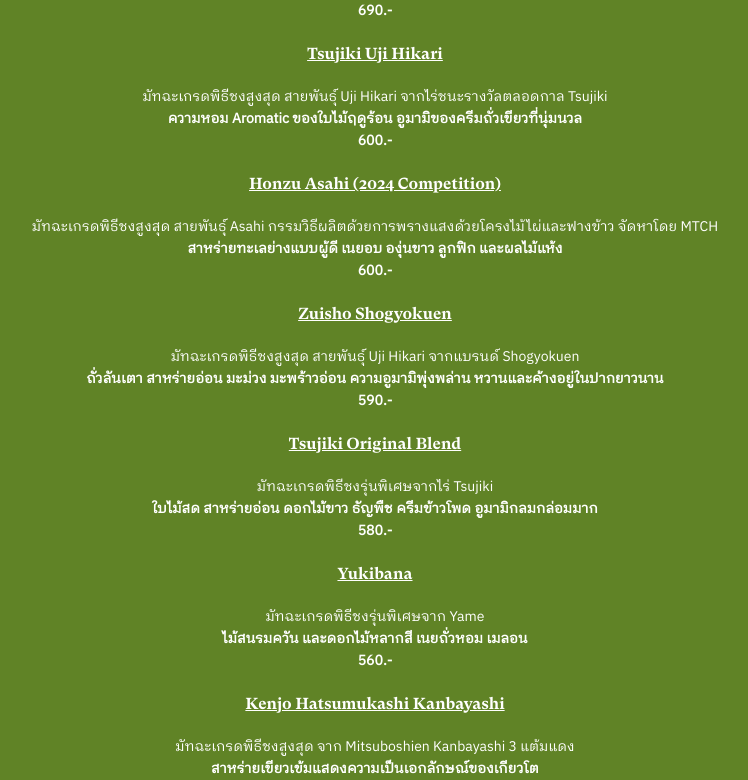
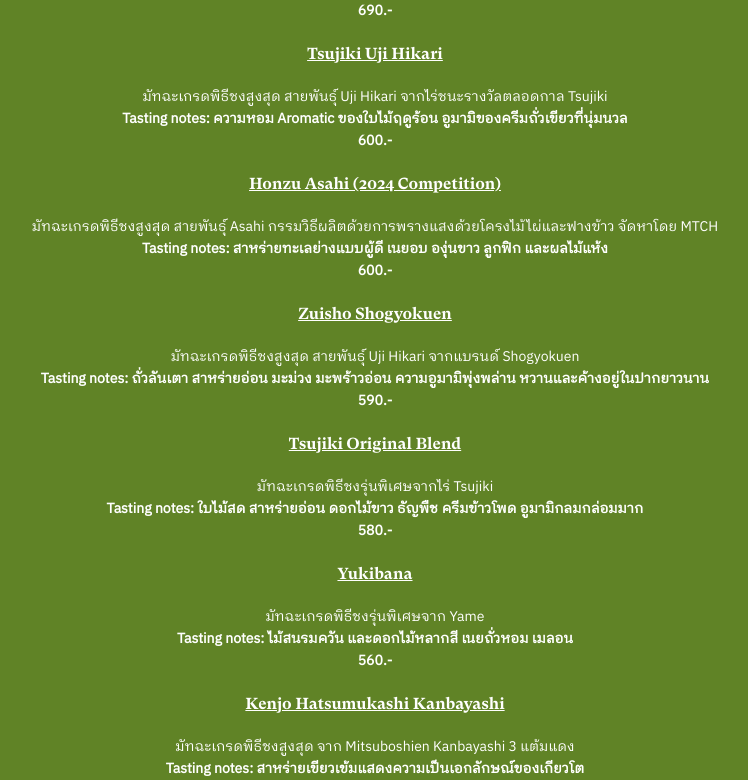
Before and after one commit to the-purist-artisan/flavorpedia, a React (Create React App) app: page /#/tot-03-25 in a window 1280 px wide. Shown: the part 1700-2480 px from the top of the page, without its empty margins (265-1013 px from the left). Built offline with nearby package versions, Linux system fonts and the light colour scheme; a web font is replaced by a local one.

Commit message:
feat: :sparkles: new flavours

```diff
--- a/src/MenuFlavors/TasteOfTea-03-25/Flavors.ts
+++ b/src/MenuFlavors/TasteOfTea-03-25/Flavors.ts
@@ -17,7 +17,7 @@ const matcha: Flavor = {
       description:
         "มัทฉะเกรดพิธีชงสูงสุด สายพันธุ์ Narino จากแบรนด์ Horii Shichimeien",
       tastingNotes:
-        "ไวท์ช็อกโกแลต เนย ขนมปัง รสสัมผัสในปากที่ครีมมี่ด้วยความอูมามิที่เข้มข้น ความฝาดน้อยแทบไม่มี",
+        "Tasting notes: ไวท์ช็อกโกแลต เนย ขนมปัง รสสัมผัสในปากที่ครีมมี่ด้วยความอูมามิที่เข้มข้น ความฝาดน้อยแทบไม่มี",
     },
     {
       name: "Tsujiki Uji Hikari",
@@ -25,7 +25,7 @@ const matcha: Flavor = {
       description:
         "มัทฉะเกรดพิธีชงสูงสุด สายพันธุ์ Uji Hikari จากไร่ชนะรางวัลตลอดกาล Tsujiki",
       tastingNotes:
-        "ความหอม Aromatic ของใบไม้ฤดูร้อน อูมามิของครีมถั่วเขียวที่นุ่มนวล",
+        "Tasting notes: ความหอม Aromatic ของใบไม้ฤดูร้อน อูมามิของครีมถั่วเขียวที่นุ่มนวล",
     },
     {
       name: "Honzu Asahi (2024 Competition)",
@@ -33,7 +33,7 @@ const matcha: Flavor = {
       description:
         "มัทฉะเกรดพิธีชงสูงสุด สายพันธุ์ Asahi กรรมวิธีผลิตด้วยการพรางแสงด้วยโครงไม้ไผ่และฟางข้าว จัดหาโดย MTCH",
       tastingNotes:
-        "สาหร่ายทะเลย่างแบบผู้ดี เนยอบ องุ่นขาว ลูกฟิก และผลไม้แห้ง",
+        "Tasting notes: สาหร่ายทะเลย่างแบบผู้ดี เนยอบ องุ่นขาว ลูกฟิก และผลไม้แห้ง",
     },
     {
       name: "Zuisho Shogyokuen",
@@ -41,27 +41,29 @@ const matcha: Flavor = {
       description:
         "มัทฉะเกรดพิธีชงสูงสุด สายพันธุ์ Uji Hikari จากแบรนด์ Shogyokuen",
       tastingNotes:
-        "ถั่วลันเตา สาหร่ายอ่อน มะม่วง มะพร้าวอ่อน ความอูมามิพุ่งพล่าน หวานและค้างอยู่ในปากยาวนาน",
+        "Tasting notes: ถั่วลันเตา สาหร่ายอ่อน มะม่วง มะพร้าวอ่อน ความอูมามิพุ่งพล่าน หวานและค้างอยู่ในปากยาวนาน",
     },
     {
       name: "Tsujiki Original Blend",
       price: 580,
       description: "มัทฉะเกรดพิธีชงรุ่นพิเศษจากไร่ Tsujiki",
       tastingNotes:
-        "ใบไม้สด สาหร่ายอ่อน ดอกไม้ขาว ธัญพืช ครีมข้าวโพด อูมามิกลมกล่อมมาก",
+        "Tasting notes: ใบไม้สด สาหร่ายอ่อน ดอกไม้ขาว ธัญพืช ครีมข้าวโพด อูมามิกลมกล่อมมาก",
     },
     {
       name: "Yukibana",
       price: 560,
       description: "มัทฉะเกรดพิธีชงรุ่นพิเศษจาก Yame",
-      tastingNotes: "ไม้สนรมควัน และดอกไม้หลากสี เนยถั่วหอม เมลอน",
+      tastingNotes:
+        "Tasting notes: ไม้สนรมควัน และดอกไม้หลากสี เนยถั่วหอม เมลอน",
     },
     {
       name: "Kenjo Hatsumukashi Kanbayashi",
       price: 550,
       description:
         "มัทฉะเกรดพิธีชงสูงสุด จาก Mitsuboshien Kanbayashi 3 แต้มแดง",
-      tastingNotes: "สาหร่ายเขียวเข้มแสดงความเป็นเอกลักษณ์ของเกียวโต",
+      tastingNotes:
+        "Tasting notes: สาหร่ายเขียวเข้มแสดงความเป็นเอกลักษณ์ของเกียวโต",
     },
     {
       name: "Yame No Sora",
@@ -69,14 +71,14 @@ const matcha: Flavor = {
       description:
         "มัทฉะเกรดพิธีชงสูงสุด จากไร่ชาเก่าแก่อายุกว่า 300 ปี ณ เมือง Yame จัดหาโดย PAGUcha",
       tastingNotes:
-        "หอมมันถั่วแมคาเดเมียคั่วกลาง ผลไม้สุกแบบกล้วย อูมามิทะเลข้าวเกรียบกุ้ง ซับซ้อนยาวนาน",
+        "Tasting notes: หอมมันถั่วแมคาเดเมียคั่วกลาง ผลไม้สุกแบบกล้วย อูมามิทะเลข้าวเกรียบกุ้ง ซับซ้อนยาวนาน",
     },
     {
       name: "Hana Asahi",
       price: 450,
       description: "มัทฉะเกรดพิธีชงสูงสุด จาก Uejima Sourokuen สายพันธุ์ Asahi",
       tastingNotes:
-        "อูมามิโทนถั่วอัลมอนด์ และถั่วลิสง หอมกลิ่นดอกไม้สีขาว และเหลืองอ่อนๆ",
+        "Tasting notes: อูมามิโทนถั่วอัลมอนด์ และถั่วลิสง หอมกลิ่นดอกไม้สีขาว และเหลืองอ่อนๆ",
     },
   ],
 };
@@ -94,40 +96,41 @@ const westernTea: Flavor = {
       price: 350,
       description:
         "ชาดำเรือธงในตำนาน จาก Mariage Frères ผสมผสานอย่างลงตัวด้วยกลิ่นผลไม้ ดอกไม้ และมอลต์",
-      tastingNotes: "แพร์ ลิ้นจี่ สตรอว์เบอร์รี แครนเบอร์รี เมลอน ครีม มอลต์",
+      tastingNotes:
+        "Tasting notes: แพร์ ลิ้นจี่ สตรอว์เบอร์รี แครนเบอร์รี เมลอน ครีม มอลต์",
     },
     {
-      name: "French Earl Grey",
+      name: "T2 French Earl Grey",
       price: 300,
       description:
         "ชาดำเอิร์ลเกรย์จาก T2 หอมฟุ้งด้วยกลิ่นผลไม้นานาชนิด กุหลาบ ปิดท้ายด้วยส้มเบอกาม็อท",
-      tastingNotes: "ผลไม้ กุหลาบ ดอกทานตะวัน กระเจี๊ยบ",
+      tastingNotes: "Tasting notes: ผลไม้ กุหลาบ ดอกทานตะวัน กระเจี๊ยบ",
     },
     {
       name: "Fortmason",
       price: 300,
       description:
         "ชาดำเบส Darjeeling และ อู่หลงผสมโดย Fortnum and Mason แบรนด์ชั้นนำสุดคลาสสิกจากอังกฤษ",
-      tastingNotes: "ดอกส้มสดสีขาว และ เครื่องเทศอ่อนฤดูร้อน",
+      tastingNotes: "Tasting notes: ดอกส้มสดสีขาว และ เครื่องเทศอ่อนฤดูร้อน",
     },
     {
       name: "Nil Noir",
       price: 300,
       description: "ชาดำรุ่นพิเศษจาก Mariage Freres กลิ่นผลไม้และซิตรัส",
-      tastingNotes: "น้ำผึ้ง มะนาว ตะไคร้ มอลต์ พีช",
+      tastingNotes: "Tasting notes: น้ำผึ้ง มะนาว ตะไคร้ มอลต์ พีช",
     },
     {
       name: "Montagne D’OR",
       price: 300,
       description:
         "ชาดำเบลนด์สุดหอมรุ่น Exclusive จาก Mariage Frères แรงบันดาลใจจากพื้นที่สามเหลี่ยมทองคำ",
-      tastingNotes: "ลิ้นจี่ กุหลาบ เสาวรส",
+      tastingNotes: "Tasting notes: ลิ้นจี่ กุหลาบ เสาวรส",
     },
     {
       name: "Lupicia Piccolo",
       price: 300,
       description: "ชา Rooibos ไม่มีคาเฟอีน รสชาติน่ารัก เด็กเล็กทานได้",
-      tastingNotes: "น้ำผึ้ง แอปริคอต เบอร์รี่หวาน",
+      tastingNotes: "Tasting notes: น้ำผึ้ง แอปริคอต เบอร์รี่หวาน",
     },
   ],
 };
@@ -145,7 +148,7 @@ const easternTea: Flavor = {
       description:
         "ชาตงฟางเหม่ยเหริน (นางงามบูรพา) ชนะรางวัลฤดูร้อนจากบ้านปี้หลิง ตำบลเอ๋อเหม่ย จังหวัดชินจู๋ ประเทศไต้หวัน",
       tastingNotes:
-        "ดอกไม้ และน้ำผึ้งที่ชัดเจน ตามด้วยรสผลไม้ ปิดท้ายด้วยรสหมักของสายพันธุ์ชิงซินต้าโหม่ว กลิ่น และรสของชามีความซับซ้อน มีความฟงฝู่ 豐富 จัดเต็ม ไม่แบน มีหลากหลายมิติ รสชาติทิ้งท้ายยาวนาน",
+        "Tasting notes: ดอกไม้ และน้ำผึ้งที่ชัดเจน ตามด้วยรสผลไม้ ปิดท้ายด้วยรสหมักของสายพันธุ์ชิงซินต้าโหม่ว กลิ่น และรสของชามีความซับซ้อน มีความฟงฝู่ 豐富 จัดเต็ม ไม่แบน มีหลากหลายมิติ รสชาติทิ้งท้ายยาวนาน",
     },
     {
       name: "Tie Guan Yin No.1 Award (鐵觀音)",
@@ -153,7 +156,7 @@ const easternTea: Flavor = {
       description:
         "ชาเถี่ยกวนอิน (ทิกวนอิม) รางวัลที่ 1 จากเวทีแข่งขันประกวดชา Muzha",
       tastingNotes:
-        "ผลไม้สุก ดอกไม้หลากหลายชนิด มีชั้นรสชาติหลายชั้น ความเครื่องเทศอ่อน ทิ้งปลายรสอูมามิ ไร้ความขม",
+        "Tasting notes: ผลไม้สุก ดอกไม้หลากหลายชนิด มีชั้นรสชาติหลายชั้น ความเครื่องเทศอ่อน ทิ้งปลายรสอูมามิ ไร้ความขม",
     },
     {
       name: "Tie Guan Yin Fo Shou (佛手铁观音)",
@@ -161,34 +164,35 @@ const easternTea: Flavor = {
       description:
         "ชาเถี่ยวกวนอิน พันธุ์โฝวโส่ว หรือ “ฝ่ามือพระพุทธเจ้า” สายพันธุ์โบราณ หาทานได้ยากยิ่ง",
       tastingNotes:
-        "กลิ่นหอมโทนส้มสดหวาน ส้มหอมแห้ง มีกลิ่นอายของเครื่องเทศฤดูร้อน",
+        "Tasting notes: กลิ่นหอมโทนส้มสดหวาน ส้มหอมแห้ง มีกลิ่นอายของเครื่องเทศฤดูร้อน",
     },
     {
       name: "Zheng Shan Xiao Zhong Award-winning (正山小种)",
       price: 400,
       description: "เหยียนฉาเลื่องชื่อ เกรดชนะรางวัล ชาป่าจาก Wuyi Shan",
-      tastingNotes: "ไม้ โกโก้ คาราเมล กลิ่นหอมซับซ้อนแร่ธาตุและผลไม้แห้ง",
+      tastingNotes:
+        "Tasting notes: ไม้ โกโก้ คาราเมล กลิ่นหอมซับซ้อนแร่ธาตุและผลไม้แห้ง",
     },
     {
       name: "Shui Jin Gui (水金龟) Blue",
       price: 400,
       description:
         "ชาสุ่ยจินกุย (เต่าน้ำทอง) หนึ่งใน 4 สุดยอดชาจากอู่อี๋ซาน ผู้ผลิตชั้นนำแบรนด์ชั้นนำ Sea Dyke",
-      tastingNotes: "ดาร์คช็อกโกแลต ผลไม้อบแห้ง หินแร่นาๆชนิด",
+      tastingNotes: "Tasting notes: ดาร์คช็อกโกแลต ผลไม้อบแห้ง หินแร่นาๆชนิด",
     },
     {
       name: "Khiri Black Tea",
       price: 400,
       description:
         "ชารางวัล Grand Gold Prize จากงาน WORLD GREEN TEA CONTEST 2021 โดยไร่วังพุดตาล",
-      tastingNotes: "พีช น้ำผึ้ง หอมนวล ยาวนาน",
+      tastingNotes: "Tasting notes: พีช น้ำผึ้ง หอมนวล ยาวนาน",
     },
     {
       name: "Jasmine Dian Hong (茉莉滇红)",
       price: 350,
       description:
         "ชาแดงเตียนหง อบดอกมะลิสดแท้ 3 รอบด้วยกรรมวิธีแบบดั้งเดิม หาทานยาก จัดหาโดย Deng Deng",
-      tastingNotes: "ดอกมะลิสีน้ำตาล คาราเมล ช็อกโกแลต ถั่ว",
+      tastingNotes: "Tasting notes: ดอกมะลิสีน้ำตาล คาราเมล ช็อกโกแลต ถั่ว",
     },
   ],
 };
@@ -205,21 +209,23 @@ const chocolate: Flavor = {
       price: 350,
       description:
         "ช็อกโกแลตสายพันธุ์ Guasare พันธุ์โบราณ เป็นมารดาของ Criollo ทั้งหมด",
-      tastingNotes: "อัลมอนด์ คาราเมล มอลต์ ลูกฟิก ครีม หอมซับซ้อน",
+      tastingNotes:
+        "Tasting notes: อัลมอนด์ คาราเมล มอลต์ ลูกฟิก ครีม หอมซับซ้อน",
     },
     {
       name: "Ecuador Nacional Arriba (TO’AK Powder) Sorbet",
       price: 350,
       description:
         "ช็อกโกแลตสายพันธุ์ Nacional Arriba พันธุ์แห่งชาติของประเทศ Ecuador โดยแบรนด์ระดับโลก TO’AK",
-      tastingNotes: "ดอกไม้ป่า ผลไม้ซิตรัส เครื่องเทศฤดูหนาว",
+      tastingNotes: "Tasting notes: ดอกไม้ป่า ผลไม้ซิตรัส เครื่องเทศฤดูหนาว",
     },
     {
-      name: "Feitoria Solomon Islands Chocolate Sorbet",
+      name: "Fire Tree Solomon Islands Chocolate Sorbet",
       price: 350,
       description:
-        "ช็อกโกแลตรางวัลประกวดรางวัลเหรียญทอง จากแบรนด์ Feitoria เมล็ดปลูกที่หมู่เกาะ Solomon Islands",
-      tastingNotes: "น้ำมันมะกอก ครีม เม็ดมะม่วงหิมพานต์ กาแฟ ผลไม้หลากชนิด",
+        "ช็อกโกแลตรางวัลประกวดรางวัล จากแบรนด์ Firetree เมล็ดปลูกที่หมู่เกาะ Solomon Islands",
+      tastingNotes:
+        "Tasting notes: น้ำมันมะกอก ครีม เม็ดมะม่วงหิมพานต์ กาแฟ ผลไม้หลากชนิด",
     },
     {
       name: "Domori Venezuela Chuao Sorbet",
@@ -227,14 +233,14 @@ const chocolate: Flavor = {
       description:
         "ช็อกโกแลต Criollo จาก Domori ผสมกับน้ำแร่ ชูเอกลักษณ์ของสายพันธุ์ย่อย Chuao ที่มีความนุ่มนวล โดยไม่ถูกบดบังด้วยรสนม",
       tastingNotes:
-        "รสชาตินุ่มนวล แต่ซับซ้อน มีความหอมจากกลิ่นโกโก้ชัดเจน อมเปรี้ยวเล็กน้อยจากผลไม้แห้งหลายชนิด",
+        "Tasting notes: รสชาตินุ่มนวล แต่ซับซ้อน มีความหอมจากกลิ่นโกโก้ชัดเจน อมเปรี้ยวเล็กน้อยจากผลไม้แห้งหลายชนิด",
     },
     {
       name: "Domori Venezuela Classic Ocumare Ganache",
       price: 300,
       description:
         "ช็อกโกแลตจาก Domori ผู้ผลิตช็อกโกแลตสายพันธุ์ Criollo ชั้นนำ สายพันธุ์ย่อย Ocumare รสชาติคลาสสิกเข้ากับนม",
-      tastingNotes: "คาราเมล ถั่ว หอมกลิ่นคั่ว",
+      tastingNotes: "Tasting notes: คาราเมล ถั่ว หอมกลิ่นคั่ว",
     },
   ],
 };
@@ -252,14 +258,15 @@ const coffee: Flavor = {
       description:
         "เมล็ดกาแฟ Geisha รุ่นพิเศษ Yungas Caranavi Finca Los Rodriguez Lot.17",
       tastingNotes:
-        "ดอกไม้ขาว บลูเบอร์รี ลูกอม  เปลือกเลม่อน มะม่วง มะขาม ดอกส้มสีขาว",
+        "Tasting notes: ดอกไม้ขาว บลูเบอร์รี ลูกอม  เปลือกเลม่อน มะม่วง มะขาม ดอกส้มสีขาว",
     },
     {
       name: "Ethiopia Gori Geisha",
       price: 450,
       description:
         "เมล็ดกาแฟ Geisha รุ่นพิเศษ Gesha Village Shaya Gori Gesha Lot 24/040",
-      tastingNotes: "พีช ลิ้นจี่ ดอกส้มสีขาว เบอร์กามอต ดอกไม้สีขาว",
+      tastingNotes:
+        "Tasting notes: พีช ลิ้นจี่ ดอกส้มสีขาว เบอร์กามอต ดอกไม้สีขาว",
     },
   ],
 };
@@ -278,7 +285,7 @@ const classic: Flavor = {
       description:
         "วานิลลาสายพันธุ์ Pompona ผลผลิตเพียงแค่ปีละ 300 กรัม หายากที่สุดในตลาด พื้นที่เพาะปลูกจากเกาะ Guadeloupe",
       tastingNotes:
-        "เครื่องเทศ ชะเอมเทศ น้ำส้มสายชูหมักบัลซามิก กลิ่นดอกไม้ที่ซับซ้อน และทิ้งกลิ่นยาวนาน",
+        "Tasting notes: เครื่องเทศ ชะเอมเทศ น้ำส้มสายชูหมักบัลซามิก กลิ่นดอกไม้ที่ซับซ้อน และทิ้งกลิ่นยาวนาน",
     },
     {
       name: "Mexican Veracruz Vanilla",
@@ -286,7 +293,7 @@ const classic: Flavor = {
       description:
         "วานิลลาสายพันธุ์พิเศษจากเม็กซิโก จุดกําเนิดวานิลลายุคอารยธรรม Aztec",
       tastingNotes:
-        "โกโก้ ขนม เครื่องเทศ เบอร์รี กลิ่นวานิลลาสุดคลาสสิก เข้มข้น",
+        "Tasting notes: โกโก้ ขนม เครื่องเทศ เบอร์รี กลิ่นวานิลลาสุดคลาสสิก เข้มข้น",
     },
     {
       name: "Bronte Pistachio D.O.P.",
@@ -355,6 +362,12 @@ const fruits: Flavor = {
       name: "Flavor-king Plums",
       price: 400,
       description: "พลัมรุ่นพิเศษ กลิ่นหอมเข้มข้นทรงพลัง เต็มไปด้วยรสชาติ",
+    },
+    {
+      name: "Calabria Red Kiwi",
+      price: 350,
+      description:
+        "กีวีพันธุ์หายาก เนื้อเขียวแกนสีแดง กลิ่นหอมเบอร์รีและผลไม้ tropical",
     },
     {
       name: "Magic Star Apple",
@@ -432,6 +445,18 @@ const special: Flavor = {
       description:
         "รสชาติพิเศษเบสช็อกโกแลตกานาช หอมกลิ่น Infused ด้วยชาเอิร์ลเกรย์ ดอกไม้",
     },
+    {
+      name: "Original Peach Melba",
+      price: 350,
+      description:
+        "ดัดแปลงจากขนมสุดคลาสสิก Peach Melba ของ Auguste Escoffier ประกอบด้วย ครีมพีช ซอสราสเบอร์รี และอัลมอนด์ Marcona คั่ว",
+    },
+    {
+      name: "Yasmine Mango",
+      price: 350,
+      description:
+        "ไอศกรีม 2 เลเยอร์ที่ผสมผสานรสชาติละมุนของชามะลิแท้ ทำจากชาเตียนหง อบด้วยดอกมะลิสด 3 รอบ เข้ากับความหอมหวานของมะม่วงตามฤดูกาล",
+    },
   ],
 };
 
@@ -446,7 +471,7 @@ const template: Flavor = {
     {
       name: "",
       description: "",
-      tastingNotes: "",
+      tastingNotes: "Tasting notes:",
       price: 0,
     },
   ],
```
